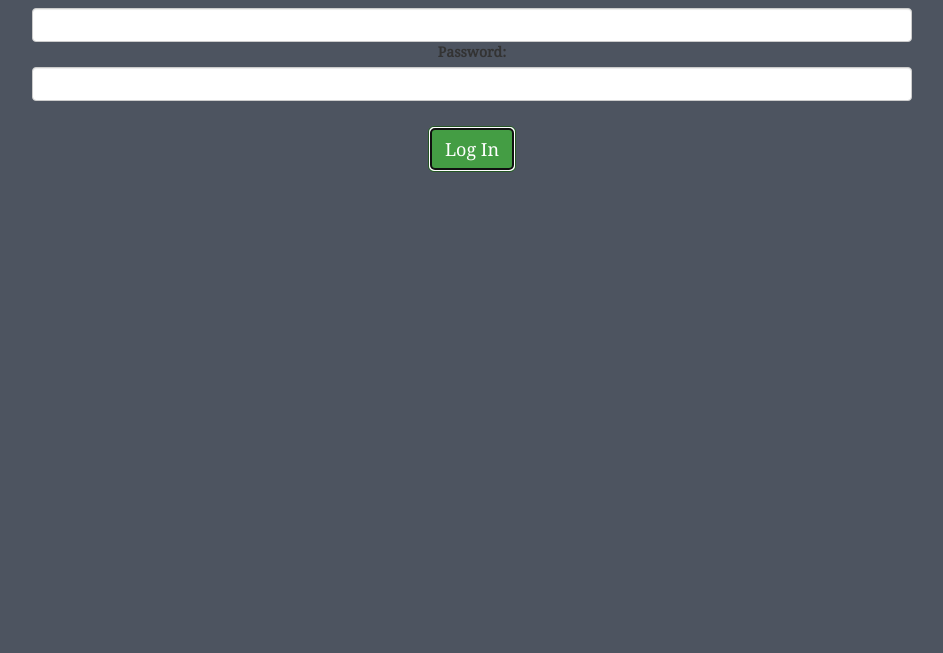
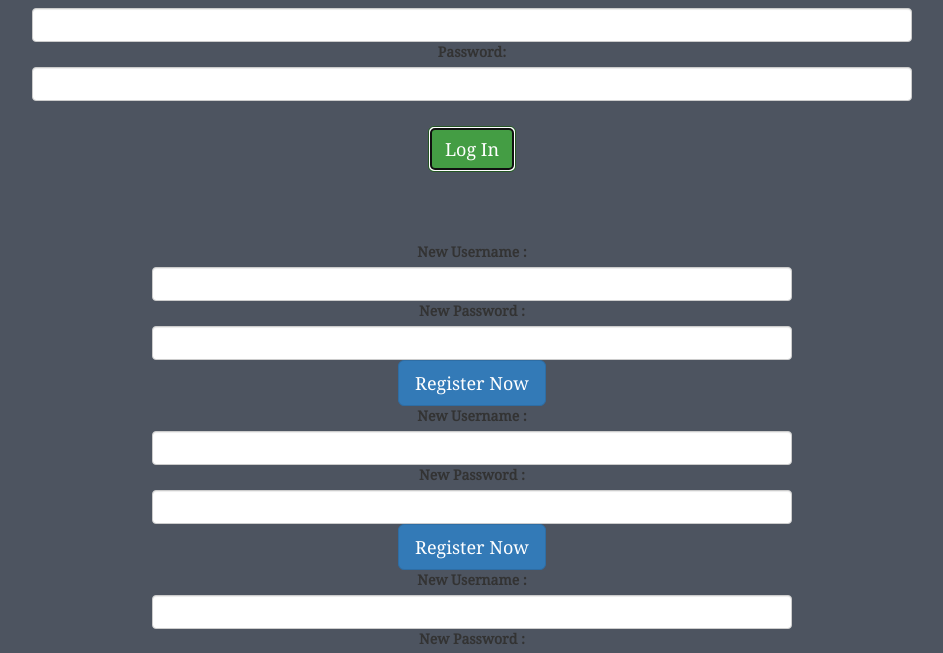
Before and after one commit to sanjyaldharma94/userregistration, a plain HTML site: page index.html in a window 1280 px wide. Both pictures are taken after a click on the button "Log In". Shown: the part 137-790 px from the top of the page, without its empty margins (168-1111 px from the left). Drawn offline with nearby package versions, Linux system fonts and the light colour scheme.

Commit message:
finally the for loop is running

```diff
--- a/index.html
+++ b/index.html
@@ -28,6 +28,7 @@
     </head>
 
       <body>
+
       <form id="forms" class="form-group">
          <h1> Login Portal </h1>
          <label>Username:</label>
@@ -35,7 +36,7 @@
            <label>Password:</label>
            <input type="text" id="password" class="form-control">
            <br>
-           <button type="button" onclick="submitForm()" class="btn btn-lg btn-success" id="btn">Log In</button>
+           <button type="button" onclick="submitForm()" class="btn btn-lg btn-success">Log In</button>
          </form>
         <div id="info">
           </div>
--- a/js/main.js
+++ b/js/main.js
@@ -37,10 +37,51 @@ var members = [
       console.log(userPassword);
       //remove the form and display"Welcome to the website"
       document.write("Welcome to Our Website");
-      //return statement stops the loop but i am not sure whats happening here;
-      return;
+      //this return statement helps the for loop to stop when it finds a correct match
+ return;
+      //if the above conditions do not meet then the function will do this
     } else {
+      //alert("Sorry You are not in the system");
+      //prompt("Do you wish to register?");
+      //create a new Div
          var newDiv = document.createElement('div');
+         //giving class name to the div so as to facilitate styling
+         newDiv.className = "registrationForm";
+         //creating a form to append into the div
+         var form = document.createElement('form');
+         //create 2 input fields
+         var label =document.createElement('label');
+           label.textContent = "New Username :"
+         var input = document.createElement('input');
+             input.className="form-control"
+          var label2 = document.createElement('label');
+             label2.textContent = "New Password :"
+          var input2 = document.createElement('input');
+            input2.className="form-control";
+          //creating a button
+          var registerBtn = document.createElement('button');
+            registerBtn.className= "btn btn-lg btn-primary";
+            registerBtn.textContent = "Register Now";
+            registerBtn.id="newBtn";
+            //now appending the items to the respective places
+            form.appendChild(label);
+            form.appendChild(input);
+            form.appendChild(label2);
+            form.appendChild(input2);
+            form.appendChild(registerBtn);
+//appending the form into new Div
+            newDiv.appendChild(form);
+            //appending the new div to the existing div in html
+            document.getElementById('info').appendChild(newDiv);
     }
+
   }
+
  }
+
+ /*document.getElementById("newBtn").addEventListener('click', newUser, false);
+
+  function newUser(){
+    console.log("You are registered");
+    document.write("You are registered");
+  }*/
```
